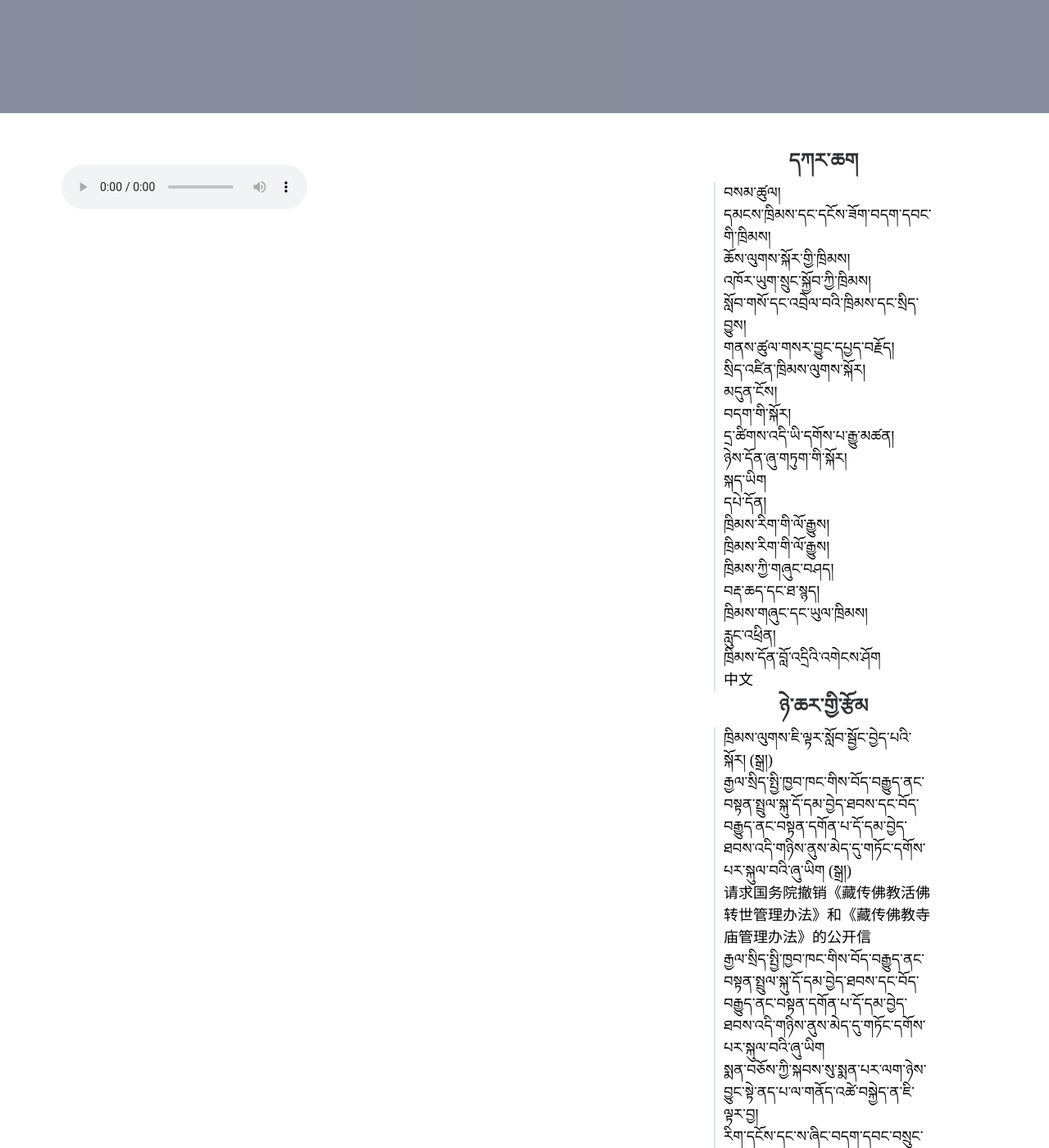
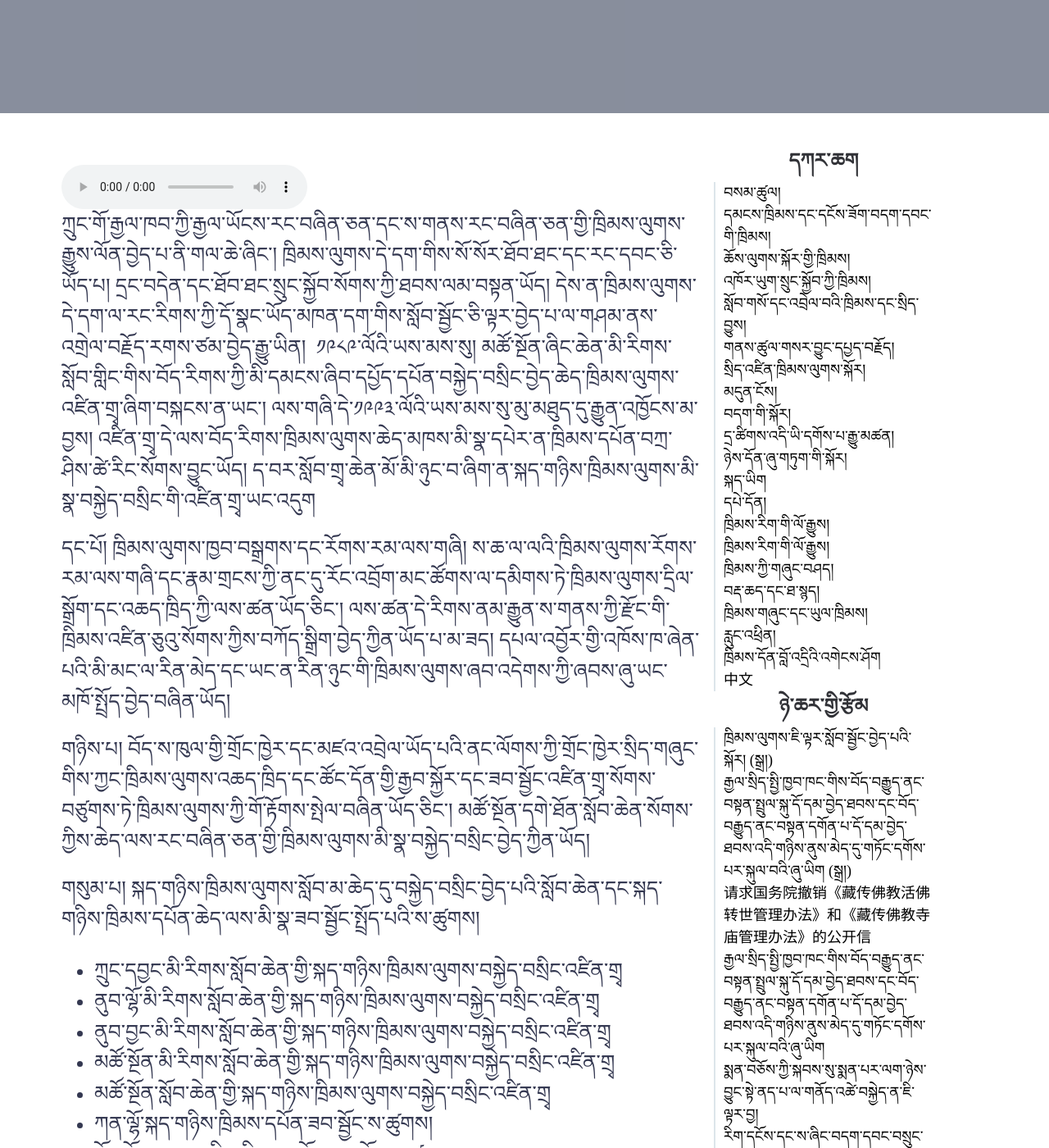
Before and after one commit to trim-leng/trim-leng.github.io, a Jekyll site: the page built from _posts/2024-07-15-studylaw.md, in a window 1280 px wide and 1400 px high, scrolled down 374 px. Shown: the whole window at 82% size. Built offline with Jekyll 4.4.1, drawn with Linux system fonts in a browser that asks for light colours; some web fonts are replaced; some of the changed text lies outside the part shown.

Commit message:
TinaCMS content update

```diff
--- a/_posts/2024-07-15-studylaw.md
+++ b/_posts/2024-07-15-studylaw.md
@@ -5,7 +5,7 @@ layout: post
 categories: ཁྲིམས་བཟོའི་སྐོར།
 ---
 
-<audio controls> <source src="https://media-trimleng.s3.amazonaws.com/assets/audio/studylaw.mp3" type="audio/mpeg">
+<audio controls src="https://media-trimleng.s3.amazonaws.com/assets/audio/studylaw.mp3" type="audio/mpeg"></audio>
 ཀྲུང་གོ་རྒྱལ་ཁབ་ཀྱི་རྒྱལ་ཡོངས་རང་བཞིན་ཅན་དང་ས་གནས་རང་བཞིན་ཅན་གྱི་ཁྲིམས་ལུགས་རྒྱུས་ལོན་བྱེད་པ་ནི་གལ་ཆེ་ཞིང་། ཁྲིམས་ལུགས་དེ་དག་གིས་སོ་སོར་ཐོབ་ཐང་དང་རང་དབང་ཅི་ཡོད་པ། དྲང་བདེན་དང་ཐོབ་ཐང་སྲུང་སྐྱོབ་སོགས་ཀྱི་ཐབས་ལམ་བསྟན་ཡོད། དེས་ན་ཁྲིམས་ལུགས་དེ་དག་ལ་རང་རིགས་ཀྱི་དོ་སྣང་ཡོད་མཁན་དག་གིས་སློབ་སྦྱོང་ཅི་ལྟར་བྱེད་པ་ལ་གཤམ་ནས་འགྲེལ་བརྗོད་རགས་ཙམ་བྱེད་རྒྱུ་ཡིན།  ༡༩༨༩་ལོའི་ཡས་མས་སུ། མཚོ་སྔོན་ཞིང་ཆེན་མི་རིགས་སློབ་གླིང་གིས་བོད་རིགས་ཀྱི་མི་དམངས་ཞིབ་དཔྱོད་དཔོན་བསྐྱེད་བསྲིང་བྱེད་ཆེད་ཁྲིམས་ལུགས་འཛིན་གྲྭ་ཞིག་བསྐངས་ན་ཡང་། ལས་གཞི་དེ་༡༩༩༣་ལོའི་ཡས་མས་སུ་མུ་མཐུད་དུ་རྒྱུན་འཁྱོངས་མ་བྱས། འཛིན་གྲྭ་དེ་ལས་བོད་རིགས་ཁྲིམས་ལུགས་ཆེད་མཁས་མི་སྣ་དཔེར་ན་ཁྲིམས་དཔོན་བཀྲ་ཤིས་ཚེ་རིང་སོགས་བྱུང་ཡོད། ད་བར་སློབ་གྲྭ་ཆེན་མོ་མི་ཉུང་བ་ཞིག་ན་སྐད་གཉིས་ཁྲིམས་ལུགས་མི་སྣ་བསྐྱེད་བསྲིང་གི་འཛིན་གྲྭ་ཡང་འདུག
 
 དང་པོ། ཁྲིམས་ལུགས་ཁྱབ་བསྒྲགས་དང་རོགས་རམ་ལས་གཞི། ས་ཆ་ལ་ལའི་ཁྲིམས་ལུགས་རོགས་རམ་ལས་གཞི་དང་རྣམ་གྲངས་ཀྱི་ནང་དུ་རོང་འབྲོག་མང་ཚོགས་ལ་དམིགས་ཏེ་ཁྲིམས་ལུགས་དྲིལ་སྒྲོག་དང་འཆད་ཁྲིད་ཀྱི་ལས་ཚན་ཡོད་ཅིང་། ལས་ཚན་དེ་རིགས་ནམ་རྒྱུན་ས་གནས་ཀྱི་རྫོང་གི་ཁྲིམས་འཛིན་ཅུའུ་སོགས་ཀྱིས་བཀོད་སྒྲིག་བྱེད་ཀྱིན་ཡོད་པ་མ་ཟད། དཔལ་འབྱོར་གྱི་འཁོས་ཁ་ཞེན་པའི་མི་མང་ལ་རིན་མེད་དང་ཡང་ན་རིན་ཉུང་གི་ཁྲིམས་ལུགས་ཞབ་འདེགས་ཀྱི་ཞབས་ཞུ་ཡང་མཁོ་སྤྲོད་བྱེད་བཞིན་ཡོད།
```
